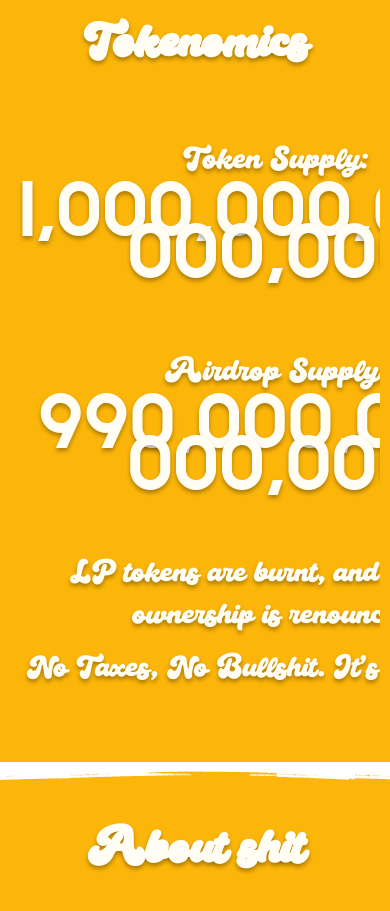
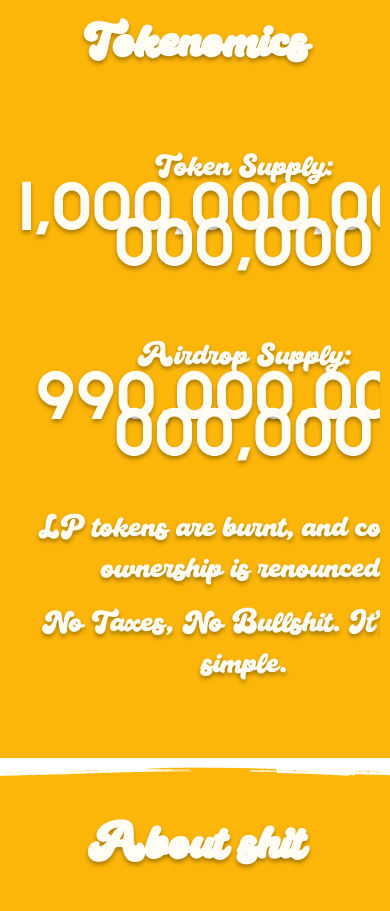
Before and after one commit to GXFC8888/shittoken, a website: page index.html in a window 390 px wide. Shown: the part 3120-4031 px from the top of the page. Drawn offline with Linux system fonts and the light colour scheme.

Commit message:
Update style.css

```diff
--- a/style.css
+++ b/style.css
@@ -1865,62 +1865,3 @@ h6 {
   letter-spacing: 0.02em !important;
   line-height: 1.05 !important;
 }
-
-.tokenomics-center-copy > p:nth-child(1),
-.tokenomics-center-copy > p:nth-child(3),
-.tokenomics-card > .tokenomics-center-copy > p:nth-child(1),
-.tokenomics-card > .tokenomics-center-copy > p:nth-child(3) {
-  font-size: clamp(56px, 7vw, 86px) !important;
-  line-height: 1.05 !important;
-  margin: 18px auto 10px !important;
-}
-
-.token-number,
-.tokenomics-card > .tokenomics-center-copy .token-number {
-  font-family: "EvermoreRegular", "EvermoreItalic", "Nebyla", Arial, sans-serif !important;
-  font-style: normal !important;
-  font-size: clamp(72px, 8vw, 112px) !important;
-  line-height: .92 !important;
-  margin-top: 0 !important;
-  margin-bottom: 58px !important;
-}
-
-.token-number span {
-  display: block !important;
-  line-height: .92 !important;
-}
-
-@media (max-width: 760px) {
-  .tokenomics-center-copy > p:nth-child(1),
-  .tokenomics-center-copy > p:nth-child(3),
-  .tokenomics-card > .tokenomics-center-copy > p:nth-child(1),
-  .tokenomics-card > .tokenomics-center-copy > p:nth-child(3) {
-    font-size: clamp(38px, 9.5vw, 54px) !important;
-    margin: 14px auto 8px !important;
-  }
-
-  .token-number,
-  .tokenomics-card > .tokenomics-center-copy .token-number {
-    font-size: clamp(46px, 11vw, 68px) !important;
-    line-height: .95 !important;
-    margin-bottom: 46px !important;
-  }
-
-  .token-number span {
-    line-height: .95 !important;
-  }
-}
-
-@media (max-width: 430px) {
-  .tokenomics-center-copy > p:nth-child(1),
-  .tokenomics-center-copy > p:nth-child(3),
-  .tokenomics-card > .tokenomics-center-copy > p:nth-child(1),
-  .tokenomics-card > .tokenomics-center-copy > p:nth-child(3) {
-    font-size: clamp(34px, 8.8vw, 48px) !important;
-  }
-
-  .token-number,
-  .tokenomics-card > .tokenomics-center-copy .token-number {
-    font-size: clamp(40px, 10vw, 60px) !important;
-  }
-}
```
